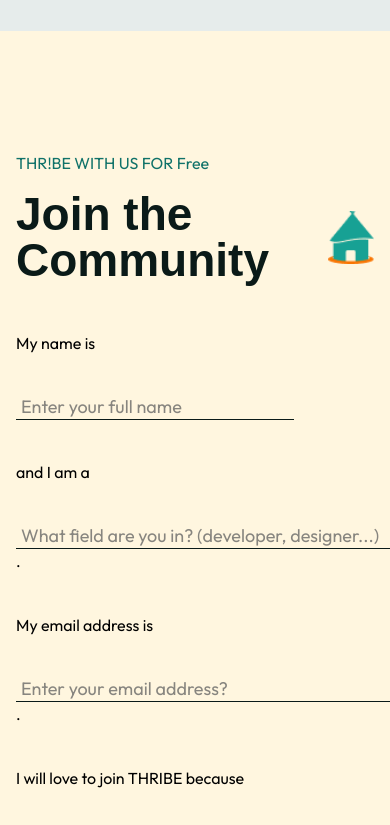
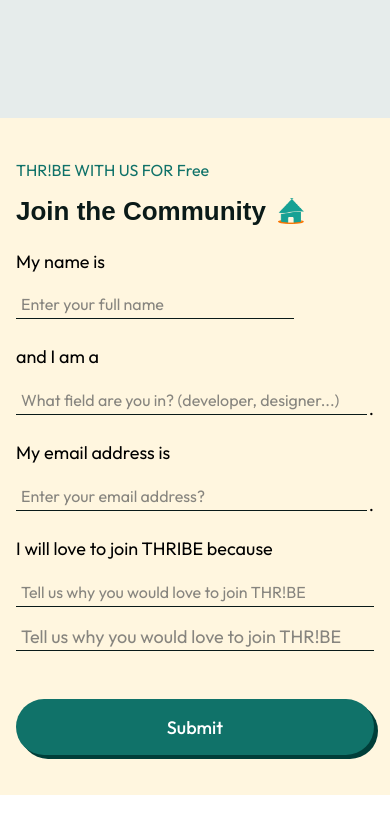
Before and after one commit to chiaka1996/thribes, a Next.js app: page / in a window 390 px wide. Shown: the part 10299-11124 px from the top of the page. Built offline with nearby package versions, Linux system fonts and the light colour scheme; a web font is replaced by a local one.

Commit message:
working on it

```diff
--- a/src/app/components/joinCommunity.jsx
+++ b/src/app/components/joinCommunity.jsx
@@ -3,15 +3,45 @@
 
 const JoinCommunity = () => {
     return (
-        <section className="bg-[#FFF6DF] py-[120px]">
+        <section className="bg-[#FFF6DF] py-[40px] md:py-[120px]">
           <div className="max-w-[1248px] mx-auto px-[16px] md:px-[20px] xl:px-0">
            <h1 className="text-[16px] leading-[150%] tracking-[16%] text-[#107269]">THR!BE WITH US FOR Free</h1>
-                <h3 className="font-clash font-[600] my-[16px] text-[#0A1A18] text-[46px] leading-[100%] tracking-[3%] flex items-center gap-x-[12px]">
+                <h3 className="font-clash font-[600] my-[16px] text-[#0A1A18] text-[26px] md:text-[48px] leading-[100%] tracking-[3%] flex items-center gap-x-[12px]">
                 <span>Join the Community</span>
-                <Image src="/img/join.png" width={46} height={46} alt="thribe community testimonial" className="object-fit shrink-0" />
+                <div className="relative w-[26px] md:w-[46px] h-[26px] md:h-[46px]">
+                <Image src="/img/join.png" fill alt="thribe community testimonial" className="object-fit shrink-0" />
+                </div>
             </h3>
+            <form>
+                {/* mobile */}
+            <div className="leading-[150%] tracking-[3%] w-full mt-[24px] md:mt-[48px] flex gap-x-[24px] gap-y-[24px] md:gap-y-[40px] flex-wrap items-end block md:hidden">
+                    <div className="flex flex-col md:flex-row gap-y-[16px] md:gap-y-0 md:gap-x-[24px]">
+                    <label htmlFor="names" className="">My name is</label>
+                    <input id="names" type="text" placeholder="Enter your full name"  className="w-[278px] placeholder-[#87857F] text-[16px] md:text-[18px]  border border-x-0 border-t-0  border-b-[#0A1A18] inline px-[5px] outline-none"/>
+                    </div>
+                    <div className="flex flex-col md:flex-row gap-y-[16px] md:gap-y-0 md:gap-x-[24px] w-full md:w-[542px]">
+                    <label htmlFor="job" className="">and I am a </label>
+                    <div className="relative md:flex md:gap-x-[3px]">
+                        <input id="job" type="text" placeholder="What field are you in? (developer, designer...)"  className="w-[98%] md:w-[384px] placeholder-[#87857F] text-[16px] md:text-[18px]  border border-x-0 border-t-0  border-b-[#0A1A18] inline px-[5px] outline-none"/>
+                        <div className="absolute md:relative bottom-[-7px] right-0">.</div>
+                        </div>
+                    </div>
+                    <div className="flex flex-col md:flex-row gap-y-[16px] md:gap-y-0 md:gap-x-[24px] w-full">
+                    <label htmlFor="job" className="">My email address is</label>
+                    <div className="relative">
+                        <input id="job" type="text" placeholder="Enter your email address?"  className="w-[98%] md:w-[396px] placeholder-[#87857F] text-[16px] md:text-[18px]  border border-x-0 border-t-0  border-b-[#0A1A18] inline px-[5px] outline-none"/>
+                        <div className="absolute bottom-[-7px] right-0">.</div>
+                        </div>
+                    </div>
+                    <div className="flex flex-col md:flex-row gap-y-[16px] md:gap-y-0 md:gap-x-[24px] w-full">
+                    <label htmlFor="job" className="">I will love to join THRIBE because </label>
+                    <div><input id="job" type="text" placeholder="Tell us why you would love to join THR!BE"  className="w-full md:w-[502px] placeholder-[#87857F] text-[16px] md:text-[18px]  border border-x-0 border-t-0  border-b-[#0A1A18] inline px-[5px] outline-none"/></div>
+                    <div className="block min-w-[100%]"><input id="job" type="text" placeholder="Tell us why you would love to join THR!BE"  className="w-[100%] placeholder-[#87857F] text-[18px]  border border-x-0 border-t-0  border-b-[#0A1A18] inline px-[5px] outline-none"/></div>
+                    </div>
+            </div>
 
-            <div className="leading-[150%] tracking-[3%] w-full mt-[48px] flex gap-x-[24px] gap-y-[40px] flex-wrap items-end">
+            {/* website */}
+            <div className="leading-[150%] tracking-[3%] w-full mt-[48px] hidden md:flex gap-x-[24px] gap-y-[40px] flex-wrap items-end ">
                     <label htmlFor="names" className="">My name is</label>
                     <input id="names" type="text" placeholder="Enter your full name"  className="w-[278px] placeholder-[#87857F] text-[18px]  border border-x-0 border-t-0  border-b-[#0A1A18] inline px-[5px] outline-none"/>
                     <label htmlFor="job" className="">and I am a </label>
@@ -23,8 +53,9 @@
                     <div className="block min-w-[100%]"><input id="job" type="text" placeholder="Tell us why you would love to join THR!BE"  className="w-[100%] placeholder-[#87857F] text-[18px]  border border-x-0 border-t-0  border-b-[#0A1A18] inline px-[5px] outline-none"/></div>
             </div>
             <div className="mt-[48px]">
-             <Button name="Submit" classname="w-[141px] bg-[#107269]"/>
+             <Button name="Submit" classname="w-full md:w-[141px] bg-[#107269]"/>
              </div>
+             </form>
           </div>
         </section>
     )
--- a/src/app/layout.js
+++ b/src/app/layout.js
@@ -36,7 +36,7 @@
 
 export default function RootLayout({ children }) {
   return (
-    <html lang="en"  className={`${outfit.variable} ${clashDisplay.variable} font-[400] antialiased`}>
+    <html lang="en"  className={`${outfit.variable} ${clashDisplay.variable} font-[400] antialiased text-[18px] md:text-[20px]`}>
       <body
         className={outfit.className}>
         {children}
```
